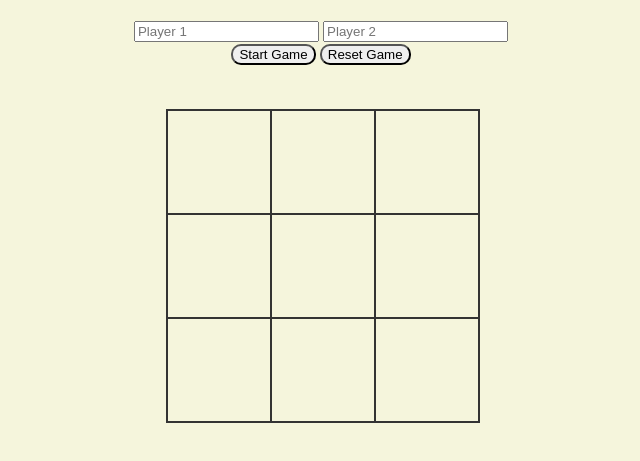
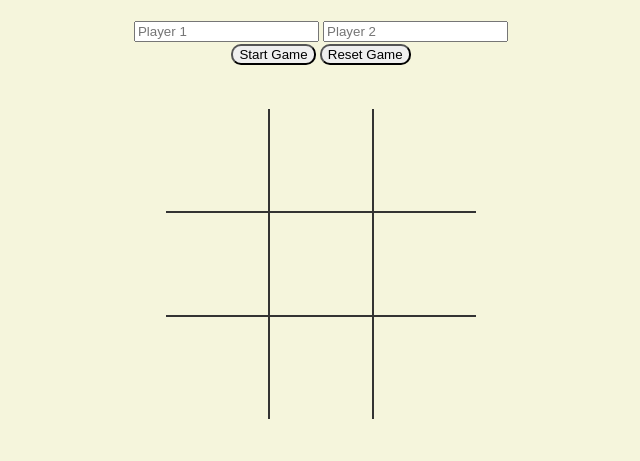
Before and after one commit to Eshan-Sharma/tic-tac-toe, a plain HTML site: page index.html in a window 1280 px wide. Shown: the part 67-528 px from the top of the page, without its empty margins (319-959 px from the left). Drawn offline with Linux system fonts and the light colour scheme.

Commit message:
made the table look like tictactoe grid

```diff
--- a/stylesheet.css
+++ b/stylesheet.css
@@ -21,7 +21,18 @@ table{
     position: absolute;
     margin-left: -155px;
     left: 50%;
-
+}
+table tr:first-child td{
+    border-top: 0;
+}
+table tr:last-child td{
+    border-bottom: 0;
+}
+table tr td:first-child{
+    border-left: 0;
+}
+table tr td:last-child{
+    border-right: 0;
 }
 /* .cell{
     display: flex;
```
